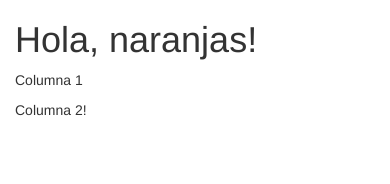
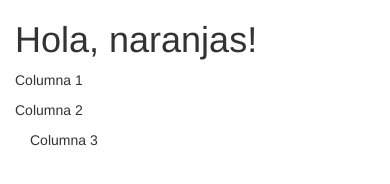
Before and after one commit to frannaranja/DNO037, a plain HTML site: page index.html in a window 390 px wide. Drawn offline with nearby package versions, Linux system fonts and the light colour scheme.

Commit message:
Update index.html

```diff
--- a/index.html
+++ b/index.html
@@ -27,7 +27,9 @@
     <p> Columna 1</p>
   </div>
   <div class="col-sm-6">
-    <p> Columna 2!</p>
+    <p> Columna 2</p>
+    <div class="col-sm-6">
+    <p> Columna 3</p>
   </div>
 </div>
 </div>
```
